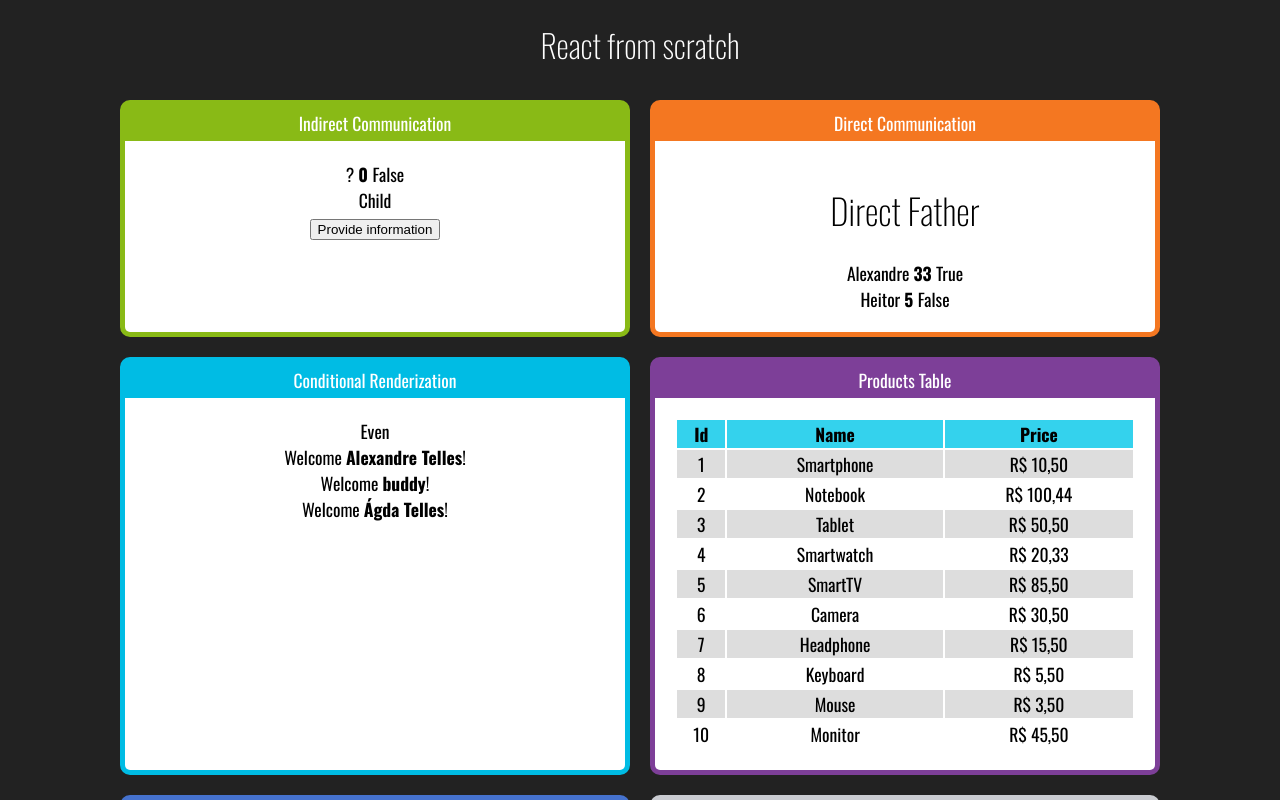
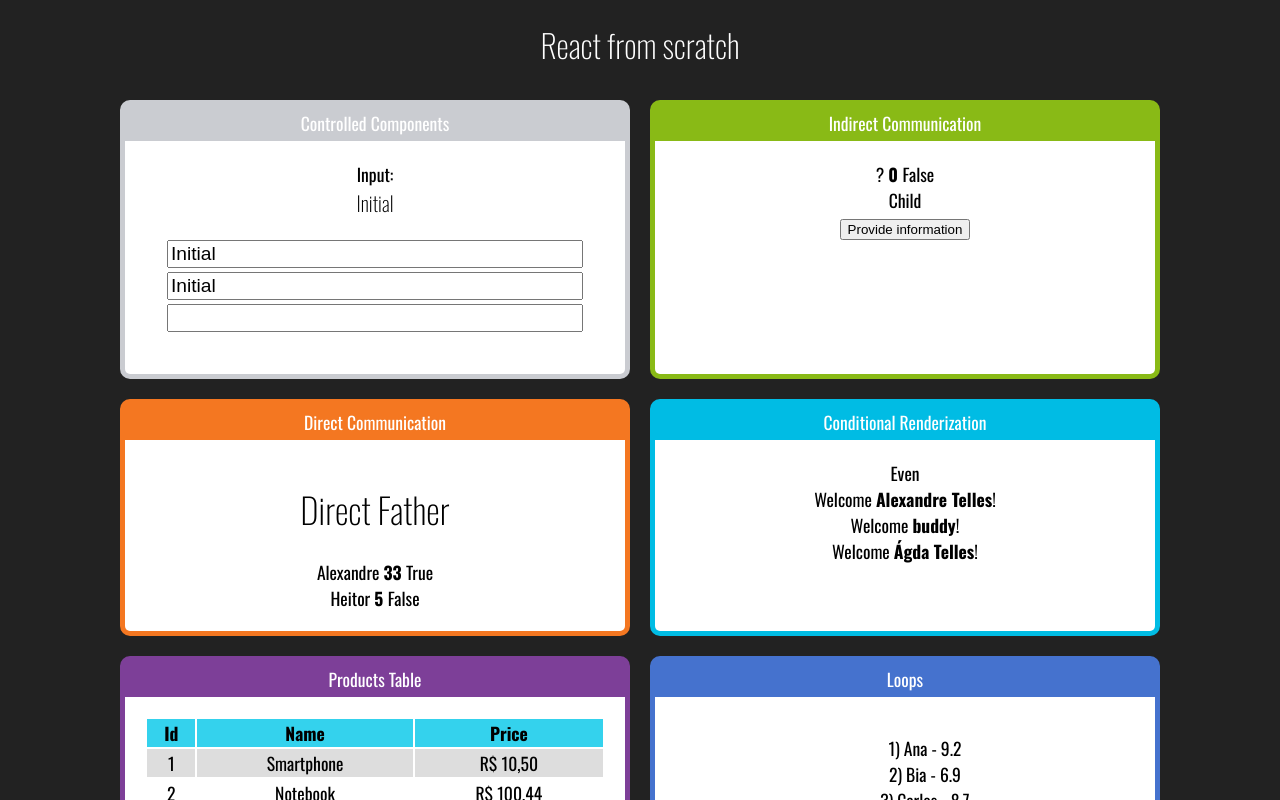
Before and after one commit to alentr/react-course, a React (Create React App) app in the folder fundamentos-react/: page / in a window 1280 px wide. Shown: the top 800 px of the page. Built offline with nearby package versions, Linux system fonts and the light colour scheme.

Commit message:
Controlled Components

```diff
--- a/fundamentos-react/src/App.jsx
+++ b/fundamentos-react/src/App.jsx
@@ -14,12 +14,16 @@ import EvenOrOdd from './components/conditional/EvenOrOdd';
 import UserInfo from './components/conditional/UserInfo';
 import DirectFather from './components/communication/DirectFather';
 import IndirectFather from './components/communication/IndirectFather';
+import Input from './components/form/Input';
 
 const App = (props) => {
     return (
         <div className="App">
             <h1>React from scratch</h1>
             <div className="Cards">
+                <Card title="Controlled Components" color="#caccd1">
+                    <Input/>
+                </Card>
                 <Card title="Indirect Communication" color="#89ba16">
                     <IndirectFather/>
                 </Card>
--- /dev/null
+++ b/fundamentos-react/src/components/form/Input.css
@@ -0,0 +1,9 @@
+.Input input {
+    font-size: 1.2rem;
+    margin: 2px;
+}
+
+.Input .Content {
+    display: flex;
+    flex-direction: column;
+}
--- /dev/null
+++ b/fundamentos-react/src/components/form/Input.jsx
@@ -0,0 +1,26 @@
+import './Input.css';
+
+import { useState } from 'react';
+
+const Input = (props) => {
+
+    const [value, setValue] = useState('Initial');
+
+    function whenChange(e) {
+        setValue(e.target.value);
+    }
+
+    return (
+        <div className='Input'>
+            Input: <br />
+            <h3>{value}</h3>
+            <div className='Content'>
+                <input type="text" value={value} onChange={whenChange} />
+                <input type="text" value={value} readOnly />
+                <input type="text" value={undefined} />
+            </div>
+        </div>
+    )
+}
+
+export default Input;
```
Also changed, not shown: 1 other file (tests, documents, lock files or other folders).
